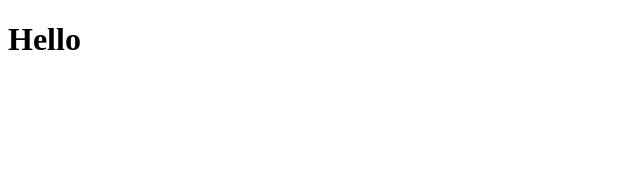
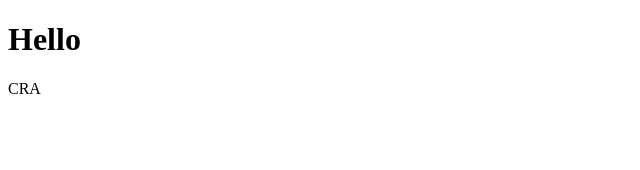
Before and after one commit to WinayGupta777/firstreactapp, a React (Create React App) app: page / in a window 1280 px wide. Shown: the top 170 px of the page, without its empty margins (0-640 px from the left). Built offline with nearby package versions, Linux system fonts and the light colour scheme.

Commit message:
understood what is fragment !! <></>

```diff
--- a/src/index.js
+++ b/src/index.js
@@ -9,7 +9,13 @@ import ReactDOM from "react-dom";
 // .render() will take two param
 // 1st == JSX (Html tag)
 // 2nd == will give this JSX, to index.html's body-->div
+//        bcoz index.html is the one who gives content to browser!!
+
+// <> ... </> This is called "react fragment"
 ReactDOM.render(
-  <h1>Hello</h1>,
+  <>
+    <h1>Hello</h1>
+    <p>CRA</p>
+  </>,
   document.getElementById("root")
 )
```
